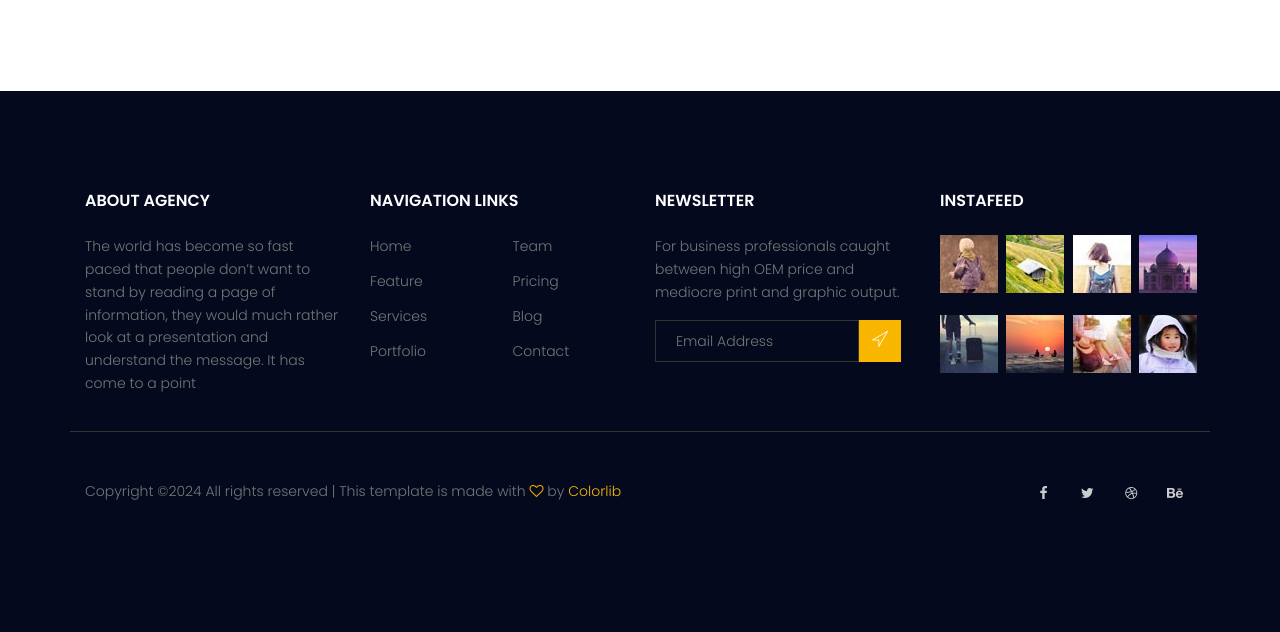
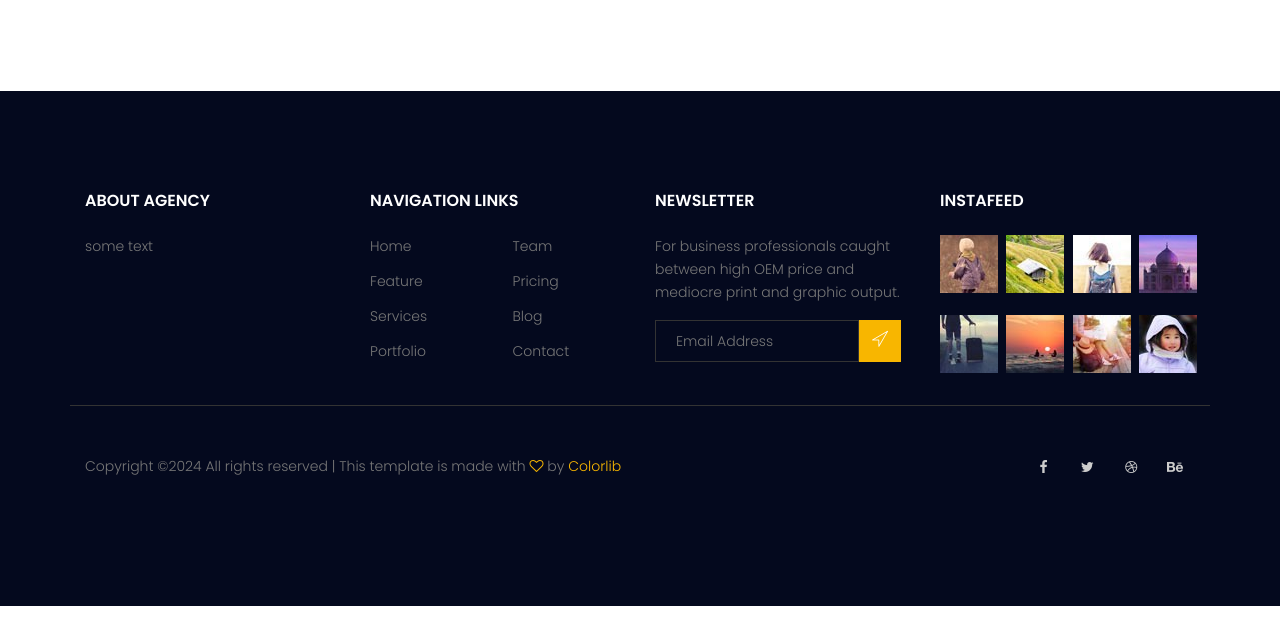
Before and after one commit to kiarashPvd/Book-Review, a Django app: template templates/home/about.html in a window 1280 px wide. Shown: the part 1576-2208 px from the top of the page. After the commit the page ends 2182 px from the top, so only its background shows below. Run offline with Django 3.2, Linux system fonts and the light colour scheme; the template is opened without the code that fills it, so the values that code supplies are empty; parts of the project's set-up code (start-up, migrations or seed data) failed here and were passed over; some libraries are stand-ins or nearby versions.

Commit message:
Update base.html

```diff
--- a/templates/base.html
+++ b/templates/base.html
@@ -97,7 +97,7 @@
                         <div class="single-footer-widget">
                             <h6>About Agency</h6>
                             <p>
-                                The world has become so fast paced that people don’t want to stand by reading a page of information, they would much rather look at a presentation and understand the message. It has come to a point
+                                some text
                             </p>
                         </div>
                     </div>
```
